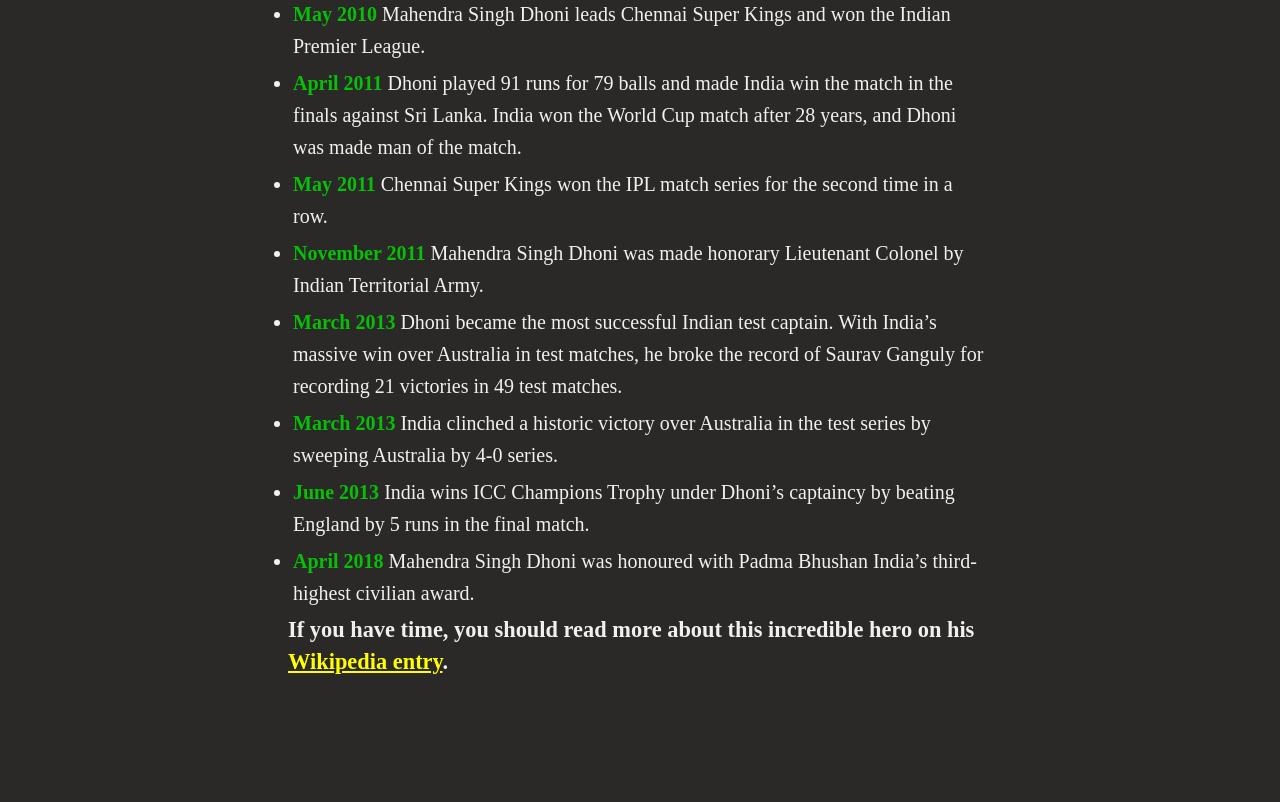
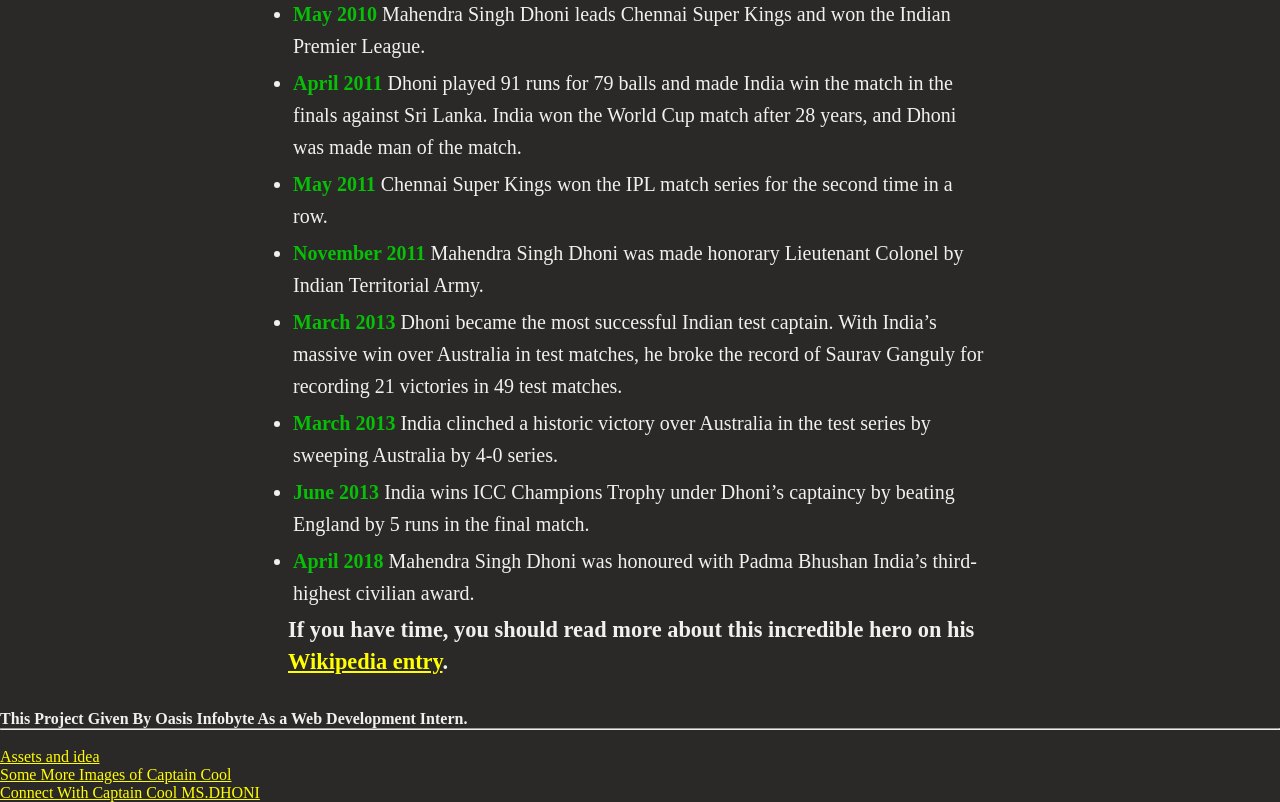
Before and after one commit to DeepakChaudhary47/OIBSIP, a plain HTML site: page Tribute Page/asset/index.html in a window 1280 px wide. Shown: the part 2212-3014 px from the top of the page. Before the commit the page ends 2922 px from the top, so only its background shows below. Drawn offline with Linux system fonts and the light colour scheme.

Commit message:
Update index.html

```diff
--- a/Tribute Page/asset/index.html
+++ b/Tribute Page/asset/index.html
@@ -212,6 +212,16 @@
             </h4>
         </section>
     </main>
+
 </body>
+<footer> <div class="col-md-6">
+    <ul>
+      <li><strong>This Project Given By Oasis Infobyte As a Web Development Intern.</strong></li>
+     <hr><br>
+      <li><a href="http://www.foxmovies.com/movies/deadpool" target="_blank">Assets and idea</a></li>
+      <li><a href="https://www.pinterest.com/alish013/ms-dhoni/" target="_blank">Some More Images of Captain Cool</a></li>
+      <li><a href="https://www.instagram.com/mahi7781/?hl=en" target="_blank">Connect With Captain Cool MS.DHONI</a></li>
+    </ul>
+  </div></footer>
 
 </html>
```
